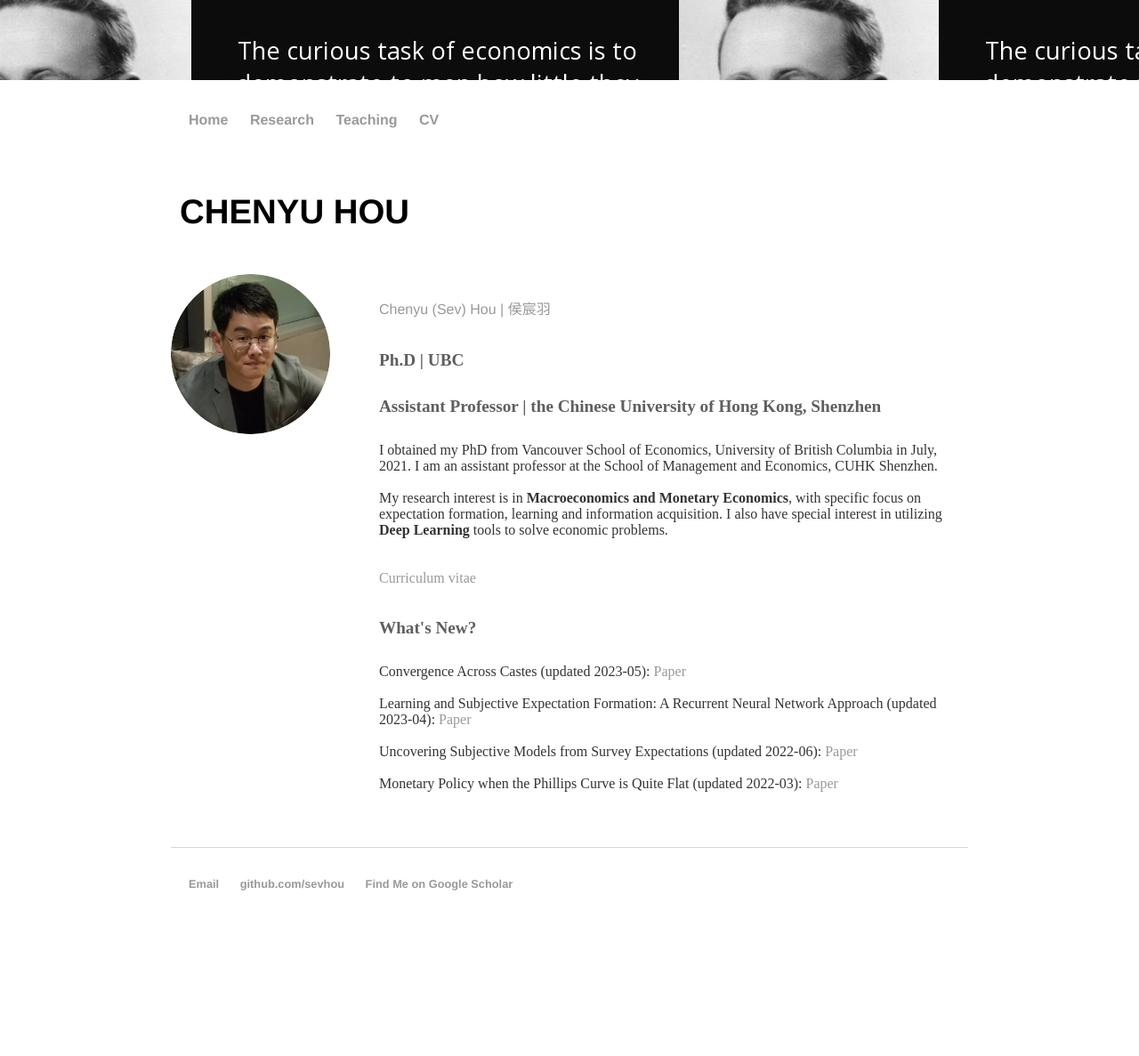
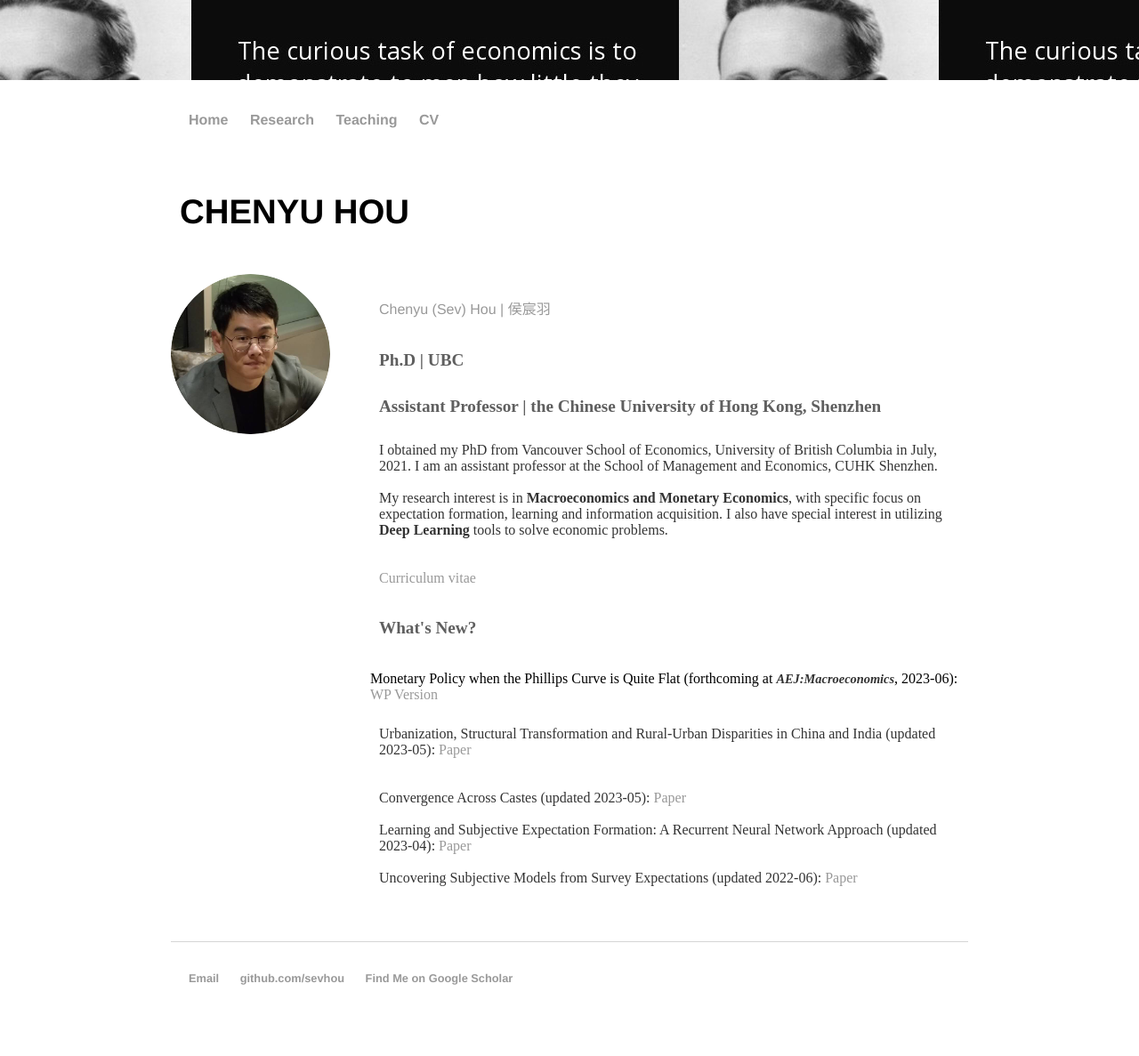
Before and after one commit to sevhou/sevhou.github.io, a Jekyll site: the page built from index.html, in a window 1280 px wide. Shown: the whole page at 89% size. Built offline with Jekyll 4.4.1, drawn with Linux system fonts in a browser that asks for light colours; before the commit the page ends 1081 px from its top, so only the background shows below that.

Commit message:
Update index.html

```diff
--- a/index.html
+++ b/index.html
@@ -18,10 +18,12 @@ title: Chenyu Hou (Sev)
 			<p><a href="https://sevhou.github.io/cv/CV_short_Sev.pdf">Curriculum vitae</a></p>
 
 			<h2>What's New?</h2>
+			<br>Monetary Policy when the Phillips Curve is Quite Flat (forthcoming at <jname>AEJ:Macroeconomics</jname>, 2023-06): <a href="https://sevhou.github.io/research/BHP2022.pdf"> WP Version</a>
+			<p>Urbanization, Structural Transformation and Rural-Urban Disparities in China and India (updated 2023-05): <a href="https://sevhou.github.io/research/ChinaIndia_urban_latest.pdf"> Paper</a><br>
 			<p>Convergence Across Castes (updated 2023-05): <a href="https://sevhou.github.io/research/Gaps_v11.pdf"> Paper</a><br>
 			<br>Learning and Subjective Expectation Formation: A Recurrent Neural Network Approach (updated 2023-04): <a href="https://sevhou.github.io/research/RNN_exp_sub_v2.pdf"> Paper</a><br>
 			<br>Uncovering Subjective Models from Survey Expectations (updated 2022-06): <a href="https://sevhou.github.io/research/joint_learning_Sev.pdf"> Paper</a><br>
-			<br>Monetary Policy when the Phillips Curve is Quite Flat (updated 2022-03): <a href="https://sevhou.github.io/research/BHP2022.pdf"> Paper</a>
+
 		</div><!-- /.rightblock -->
 
 	<p>
```
